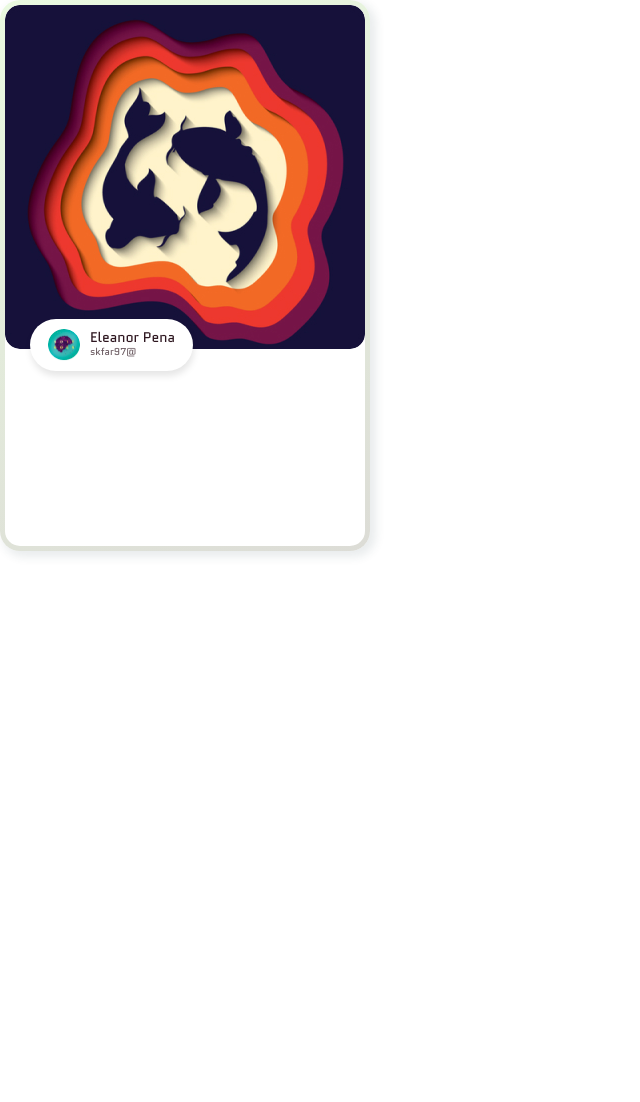
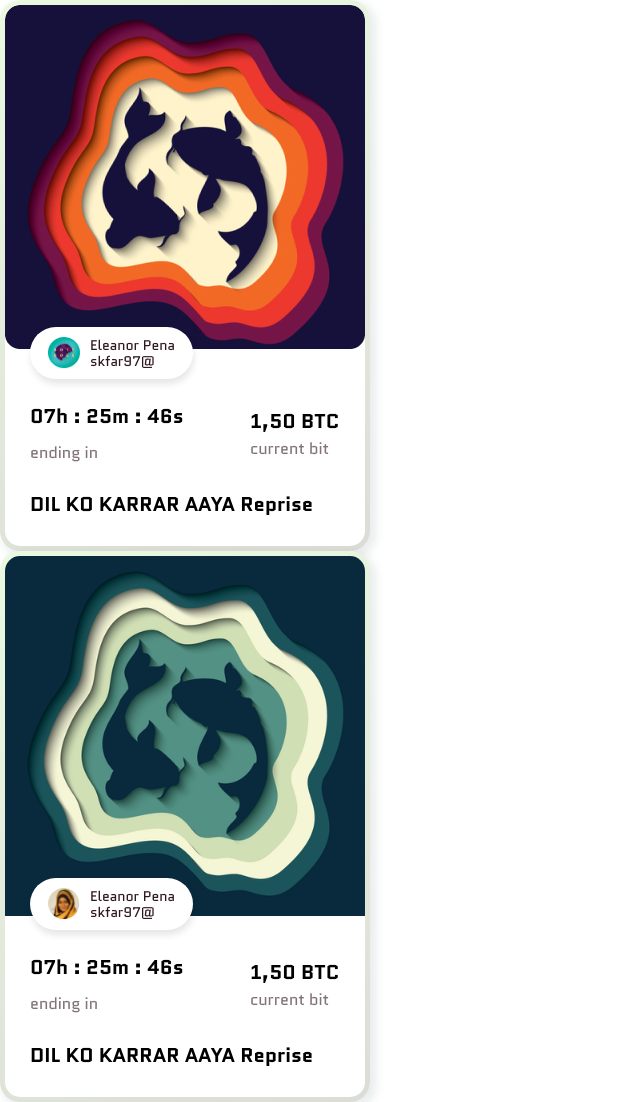
Before and after one commit to BN-Aleksandr/NFT, a plain HTML site: page index.html in a window 1280 px wide. Shown: the whole page, without its empty margins (0-640 px from the left). Before the commit the page ends 800 px from the top, so only its background shows below. Drawn offline with Linux system fonts and the light colour scheme.

Commit message:
add second card

```diff
--- a/css/style.css
+++ b/css/style.css
@@ -95,6 +95,7 @@ body {
   color: #2e1720;
 }
 
+/* CARD #1 --- START */
 .cardOne--outer {
   background: linear-gradient(157.86deg, #eafae0 0%, #dcdcd6 100%);
   width: 370px;
@@ -105,19 +106,18 @@ body {
 }
 
 .cardOne {
+  padding: 322px 0 0 25px;
   width: 360px;
   height: 541px;
-  background: #ffffff;
+  background-color: #ffffff;
+  background-image: url("../img/card-1/card1_image.jpg");
+  background-position: top center;
+  background-repeat: no-repeat;
   border-radius: 15px;
 }
-.cardOne img:nth-child(1) {
-  border-radius: 15px;
-}
+
 .userContainer {
   display: flex;
-  position: relative;
-  top: -30px;
-  left: 25px;
   padding: 10px 0 10px 18px;
   width: 163px;
   height: 52px;
@@ -137,3 +137,125 @@ body {
   line-height: 120%;
   opacity: 0.7;
 }
+.cardBold {
+  font-size: 20px;
+  font-weight: bold;
+  line-height: 120%;
+  color: #000000;
+}
+.cardNormal {
+  font-size: 16px;
+  line-height: 120%;
+  opacity: 0.6;
+}
+.containerForFirstAndSecond {
+  display: flex;
+}
+.firstContainer {
+  margin: 25px 0 0 0;
+  width: 154px;
+  height: 58px;
+}
+.firstContainer .cardNormal {
+  margin: 15px 0 0 0;
+}
+.secondContainer {
+  margin: 30px 0 0 66px;
+  width: 90px;
+  height: 49px;
+}
+.secondContainer .cardNormal {
+  margin: 6px 0 0 0;
+}
+.thirdContainer {
+  margin: 30px 0 0 0;
+  width: 284px;
+  height: 24px;
+}
+/* CARD #1 --- END */
+
+/* CARD #2 --- START */
+.cardTwo--outer {
+  position: relative;
+  background: linear-gradient(157.86deg, #eafae0 0%, #dcdcd6 100%);
+  width: 370px;
+  height: 551px;
+  padding: 5px;
+  border-radius: 20px;
+  box-shadow: 4px 4px 10px 2px rgba(35, 67, 78, 0.1);
+
+  transition: all 3s linear;
+}
+.cardTwo--outer:hover {
+  transform: rotate(360deg);
+}
+
+.cardTwo {
+  padding: 322px 0 0 25px;
+  width: 360px;
+  height: 541px;
+  background-color: #ffffff;
+  background-image: url("../img/card-1/card2_image.jpg");
+  background-size: 100%;
+  background-position: top center;
+  background-repeat: no-repeat;
+  border-radius: 15px;
+}
+
+.userContainer {
+  display: flex;
+  padding: 10px 0 10px 18px;
+  width: 163px;
+  height: 52px;
+  border-radius: 35px;
+  box-shadow: 1px 5px 7px rgba(0, 0, 0, 0.1);
+  background: #ffffff;
+}
+.userContainer--text {
+  margin-left: 10px;
+}
+.name {
+  font-size: 14px;
+  line-height: 120%;
+}
+.nickname {
+  font-size: 10px;
+  line-height: 120%;
+  opacity: 0.7;
+}
+.cardBold {
+  font-size: 20px;
+  font-weight: bold;
+  line-height: 120%;
+  color: #000000;
+}
+.cardNormal {
+  font-size: 16px;
+  line-height: 120%;
+  opacity: 0.6;
+}
+.containerForFirstAndSecond {
+  display: flex;
+}
+.firstContainer {
+  margin: 25px 0 0 0;
+  width: 154px;
+  height: 58px;
+}
+.firstContainer .cardNormal {
+  margin: 15px 0 0 0;
+}
+.secondContainer {
+  margin: 30px 0 0 66px;
+  width: 90px;
+  height: 49px;
+}
+.secondContainer .cardNormal {
+  margin: 6px 0 0 0;
+}
+.thirdContainer {
+  margin: 30px 0 0 0;
+  width: 284px;
+  height: 24px;
+}
+/* CARD #1 --- END */
--- a/index.html
+++ b/index.html
@@ -22,14 +22,53 @@
     <main>
         <div class="cardOne--outer">
             <div class="cardOne">
-                <img src="img/card-1/card1_image.jpg" alt="" width="360" height="344">
+                <!-- <img src="img/card-1/card1_image.jpg" alt="" width="360" height="344"> -->
                 <div class="userContainer">
                     <img src="img/card-1/user_logo_card1.jpg" alt="" width="32" height="32">
-                    <dir class="userContainer--text">
+                    <div class="userContainer--text">
                         <p class="name">Eleanor Pena</p>
-                        <p class="nickname">skfar97@</p>
-                    </dir>
+                        <p class="nickName">skfar97@</p>
+                    </div>
 
+                </div>
+                    <div class="containerForFirstAndSecond">
+                        <div class="firstContainer">
+                            <p class="cardBold">07h : 25m : 46s</p>
+                            <p class="cardNormal">ending in</p>
+                        </div>
+                        <div class="secondContainer">
+                            <p class="cardBold">1,50 BTC</p>
+                            <p class="cardNormal">current bit</p>
+                        </div>
+                    </div>
+                    <div class="thirdContainer">
+                        <p class="cardBold">DIL KO KARRAR AAYA Reprise</p>
+                    </div>
+            </div>
+        </div>
+
+        <div class="cardTwo--outer">
+            <div class="cardTwo">
+                <div class="userContainer">
+                    <img src="img/card-1/user_logo_card2.jpg" alt="" width="32" height="32">
+                    <div class="userContainer--text">
+                        <p class="name">Eleanor Pena</p>
+                        <p class="nickName">skfar97@</p>
+                    </div>
+
+                </div>
+                <div class="containerForFirstAndSecond">
+                    <div class="firstContainer">
+                        <p class="cardBold">07h : 25m : 46s</p>
+                        <p class="cardNormal">ending in</p>
+                    </div>
+                    <div class="secondContainer">
+                        <p class="cardBold">1,50 BTC</p>
+                        <p class="cardNormal">current bit</p>
+                    </div>
+                </div>
+                <div class="thirdContainer">
+                    <p class="cardBold">DIL KO KARRAR AAYA Reprise</p>
                 </div>
             </div>
         </div>
```
Also changed, not shown: img/card-1/card2_image.jpg (added), img/card-1/card3_image.jpg (added), img/card-1/user_logo_card2.jpg (added), img/card-1/user_logo_card3.jpg (added).
